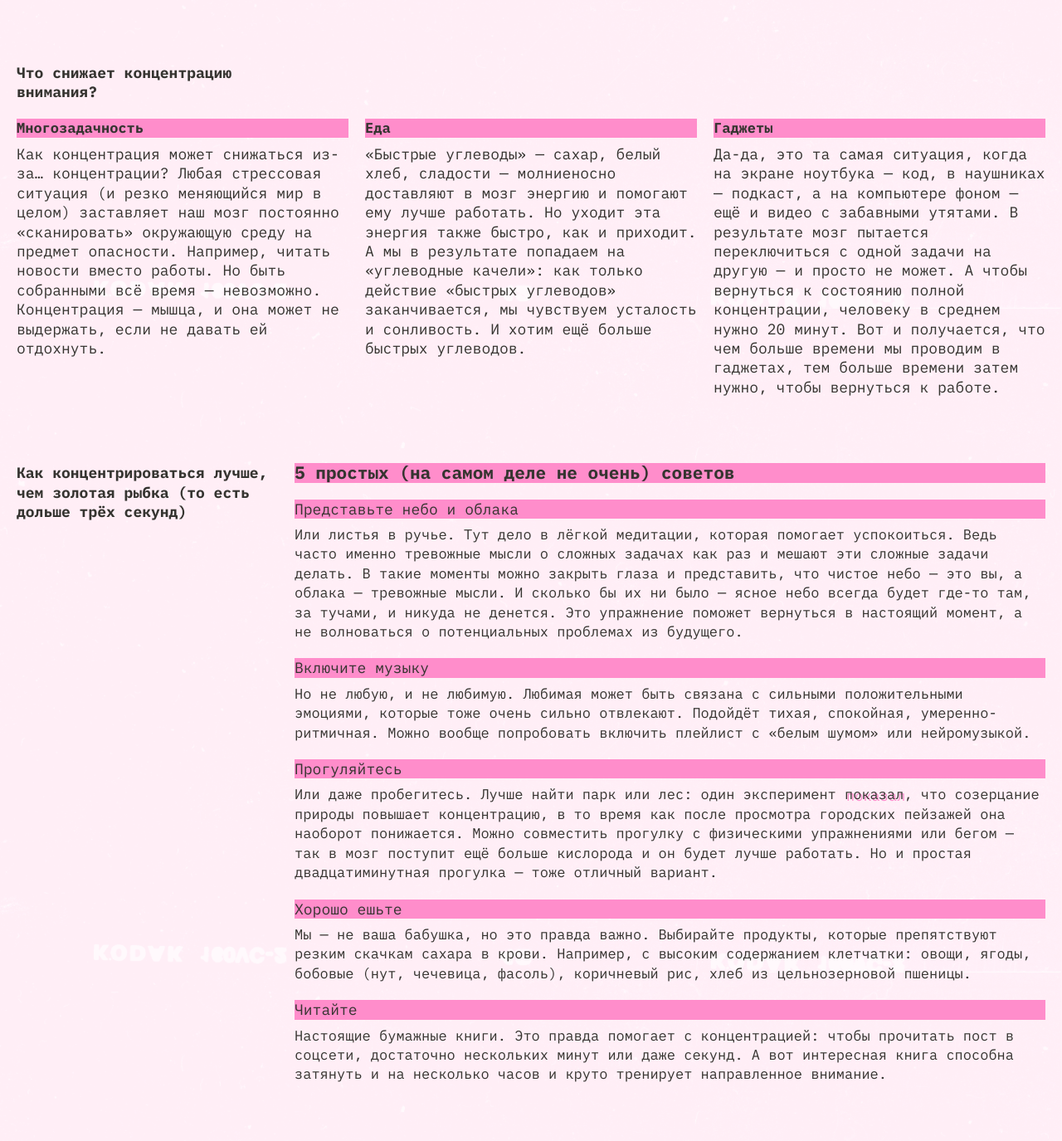
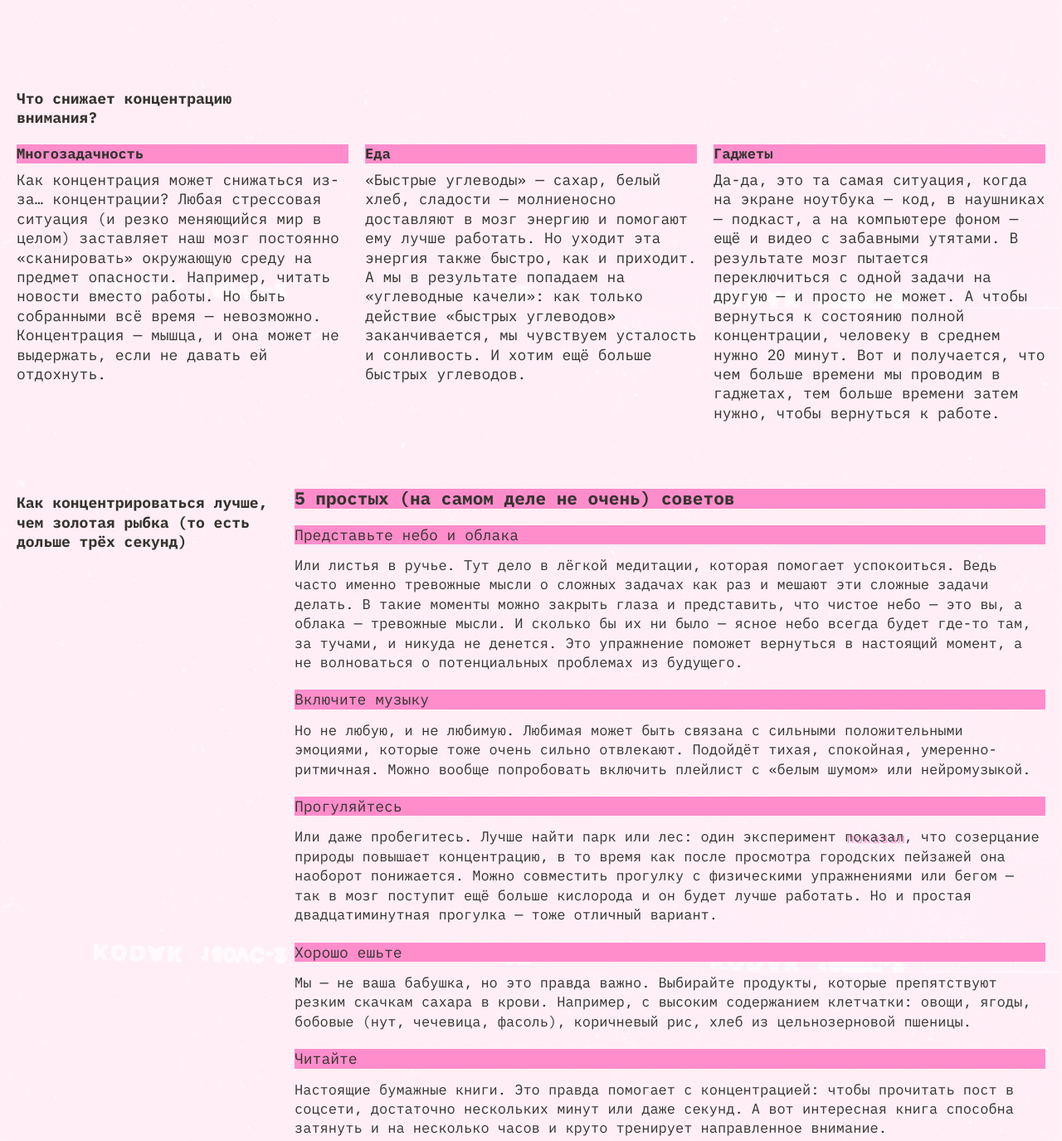
Before and after one commit to Kerim741/slozhno-sosredotochitsya-fd, a plain HTML site: page index.html in a window 1280 px wide. Shown: the part 1228-2603 px from the top of the page at 83% size. Drawn offline with Linux system fonts and the light colour scheme.

Commit message:
На ревью №9

```diff
--- a/index.html
+++ b/index.html
@@ -84,7 +84,7 @@
               от важной задачи на что-то более «приятное» для мозгов. Например,
               смотрим лайки в соцсетях. В это время и выделяется дофамин — и мы
               чувствуем удовольствие. Получается замкнутый круг: чем больше
-              отвлекаешься, тем больше удовольствия получаешь
+              отвлекаешься, тем больше удовольствия получаешь.
             </p>
           </li>
         </ul>
--- a/styles/style.css
+++ b/styles/style.css
@@ -149,7 +149,7 @@
 
 .list {
   display: grid;
-  gap: 20px;
+  gap: 21px;
 }
 
 .title {
@@ -172,12 +172,20 @@
   font-size: 17px;
 }
 
+.section__concentration-title {
+  margin-top: 30px;
+}
+
 .concentration__title {
   font-size: 17px;
 }
 
 .concentration__text {
   margin-top: 8px;
+}
+
+.section__gold-title {
+  margin-top: 5px;
 }
 
 .section__gold h4 {
@@ -189,7 +197,7 @@
 }
 
 .gold__text {
-  margin-top: 8px;
+  margin-top: 14px;
   font-size: 17px;
 }
 
```
